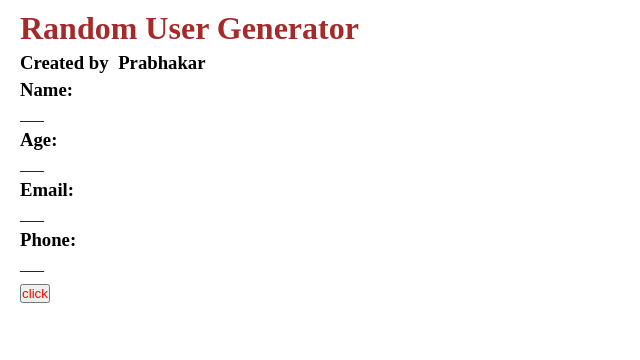
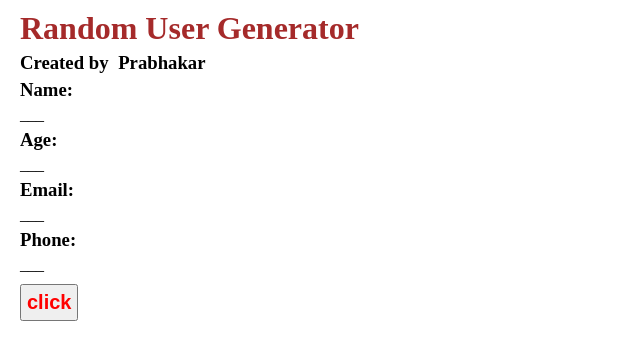
Before and after one commit to prabhakarzha/RandomUserGenerator, a plain HTML site: page index.html in a window 1280 px wide. Shown: the whole page, without its empty margins (0-640 px from the left). Drawn offline with Linux system fonts and the light colour scheme; no server answers.

Commit message:
Update index.html

```diff
--- a/index.html
+++ b/index.html
@@ -30,7 +30,7 @@
             <h3>Email:</h3><p id="email">___</p>
 
             <h3>Phone:</h3><p id="phone">___</p>
-            <button onclick="randomUserGenerator()">click</button>
+        <button onclick="randomUserGenerator()"><h2>click</h2></button>
     </div>
 </body>
 </html>
```
